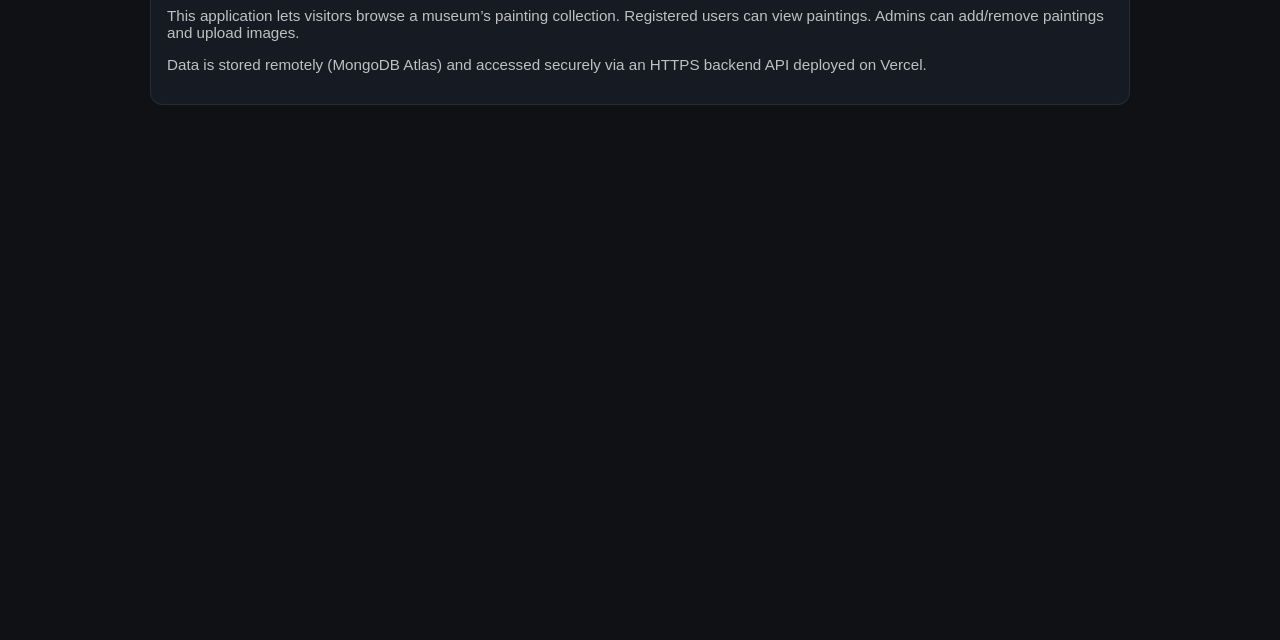
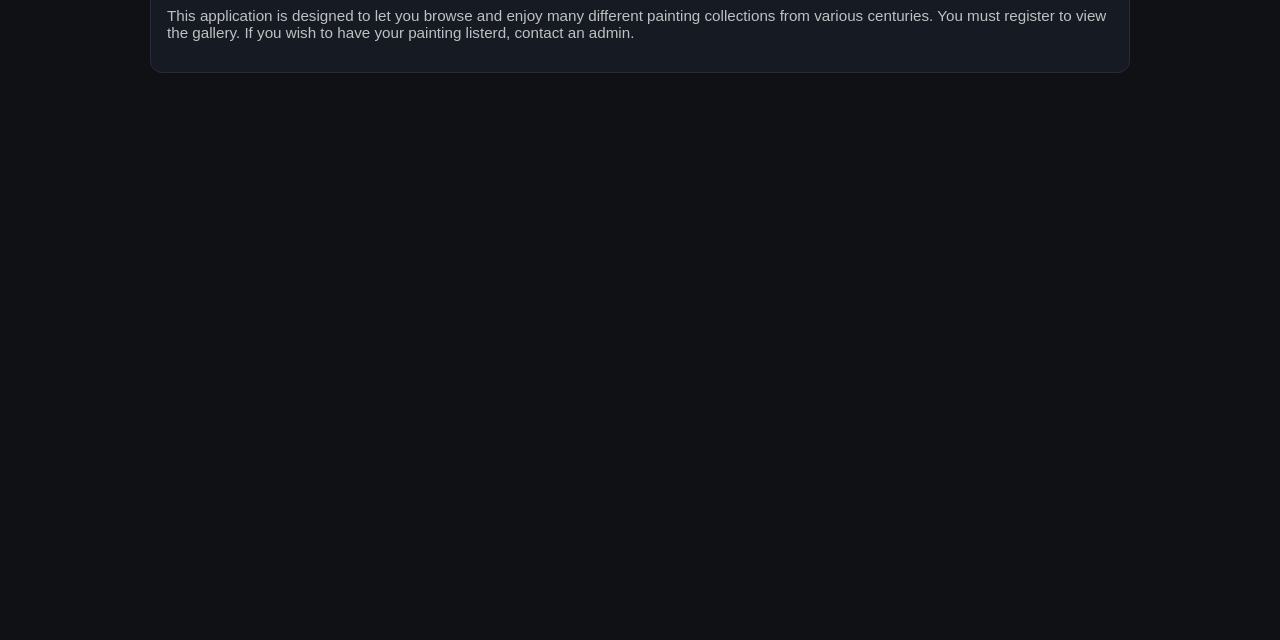
Before and after one commit to ves-j/museum-web, a plain HTML site: page index.html in a window 1280 px wide. Shown: the part 160-800 px from the top of the page. Drawn offline with Linux system fonts and the light colour scheme.

Commit message:
Fix: some text issues

```diff
--- a/index.html
+++ b/index.html
@@ -18,11 +18,8 @@
     <div class="card">
       <h1>Museum Paintings</h1>
       <p class="small">
-        This application lets visitors browse a museum’s painting collection.
-        Registered users can view paintings. Admins can add/remove paintings and upload images.
-      </p>
-      <p class="small">
-        Data is stored remotely (MongoDB Atlas) and accessed securely via an HTTPS backend API deployed on Vercel.
+        This application is designed to let you browse and enjoy many different painting collections from various centuries.
+        You must register to view the gallery. If you wish to have your painting listerd, contact an admin.
       </p>
     </div>
   </div>
```
